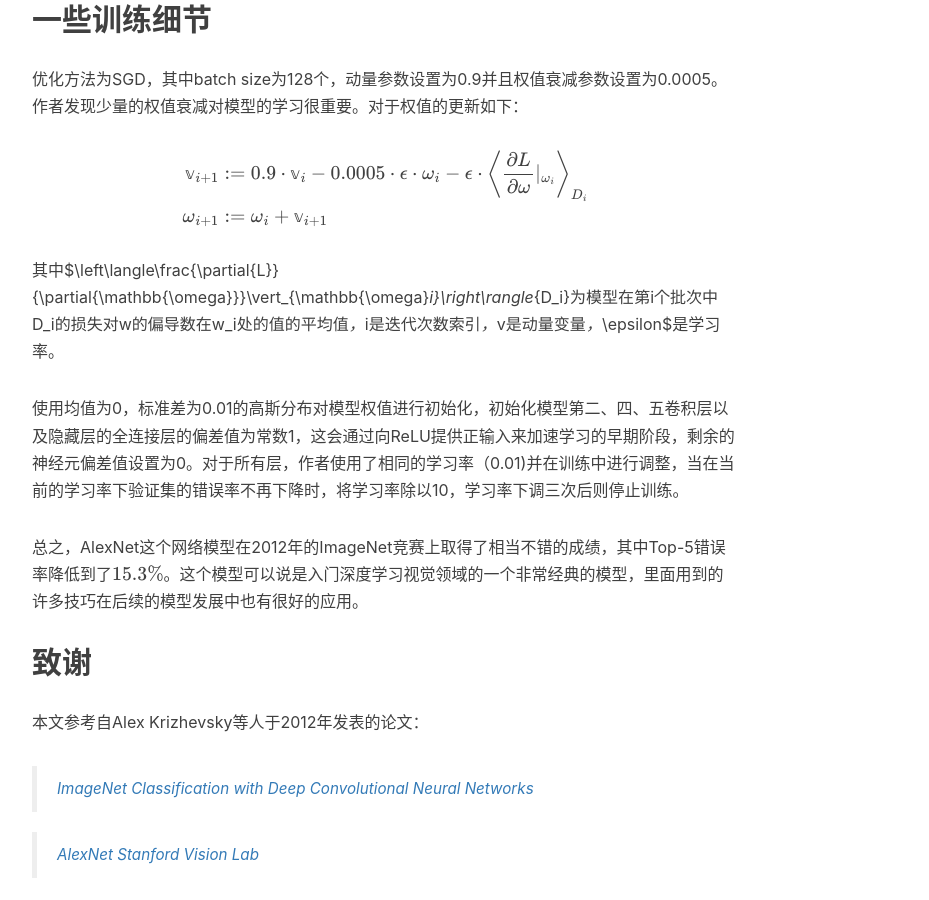
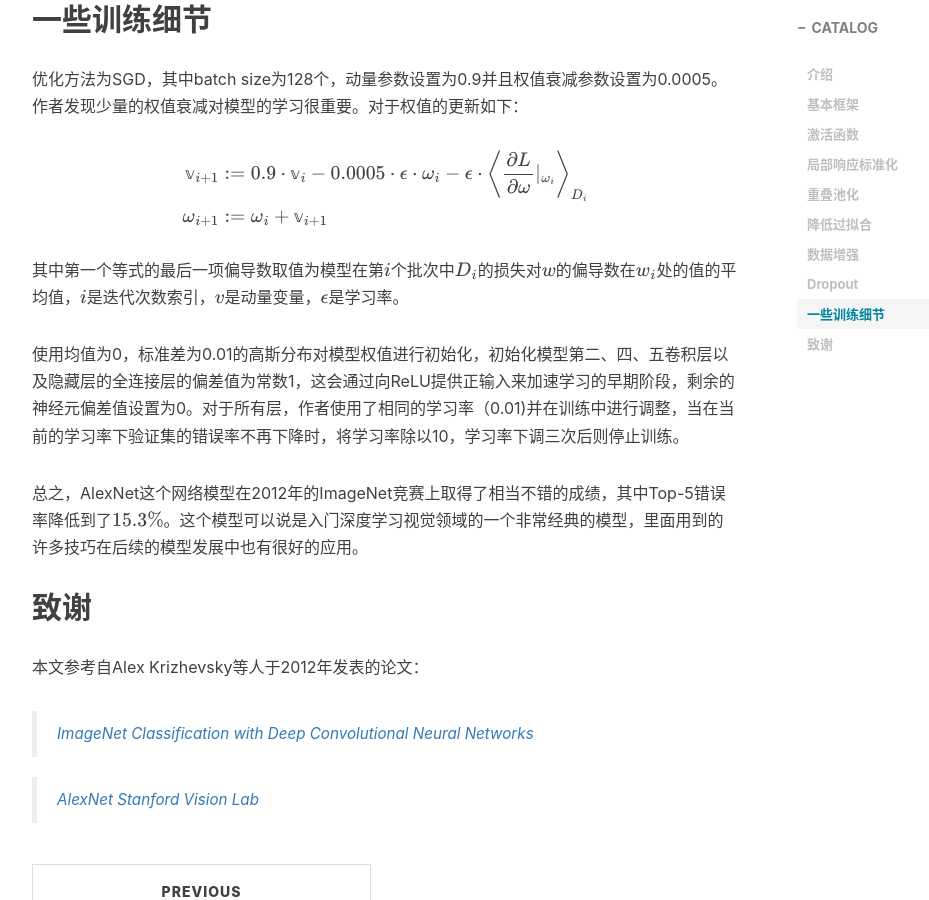
Before and after one commit to simplestory/simplestory.github.io, a Jekyll site: the page built from _posts/2019-7-22-AlexNet.md, in a window 1280 px wide and 900 px high, scrolled down 3545 px. Shown: the whole window, without its empty margins (233-1162 px from the left). Built offline with Jekyll 4.4.1, drawn with Linux system fonts in a browser that asks for light colours; nearby versions of some CDN libraries; formulas are drawn with MathJax 3; comment, search, counter and statistics services are not loaded.

Commit message:
修改公式显示问题，开启目录展示

```diff
--- a/_posts/2019-7-22-AlexNet.md
+++ b/_posts/2019-7-22-AlexNet.md
@@ -78,7 +78,7 @@ $$
 \end{aligned}
 $$
 
-其中$\left\langle\frac{\partial{L}}{\partial{\mathbb{\omega}}}\vert_{\mathbb{\omega}_i}\right\rangle_{D_i}$为模型在第$i$个批次中$D_i$的损失对$w$的偏导数在$w_i$处的值的平均值，$i$是迭代次数索引，$v$是动量变量，$\epsilon$是学习率。
+其中第一个等式的最后一项偏导数取值为模型在第$i$个批次中$D_i$的损失对$w$的偏导数在$w_i$处的值的平均值，$i$是迭代次数索引，$v$是动量变量，$\epsilon$是学习率。
 
 使用均值为0，标准差为0.01的高斯分布对模型权值进行初始化，初始化模型第二、四、五卷积层以及隐藏层的全连接层的偏差值为常数1，这会通过向ReLU提供正输入来加速学习的早期阶段，剩余的神经元偏差值设置为0。对于所有层，作者使用了相同的学习率（0.01)并在训练中进行调整，当在当前的学习率下验证集的错误率不再下降时，将学习率除以10，学习率下调三次后则停止训练。
 
```
Also changed, not shown: other parts of _posts/2019-7-22-AlexNet.md (+1 -1 lines).
